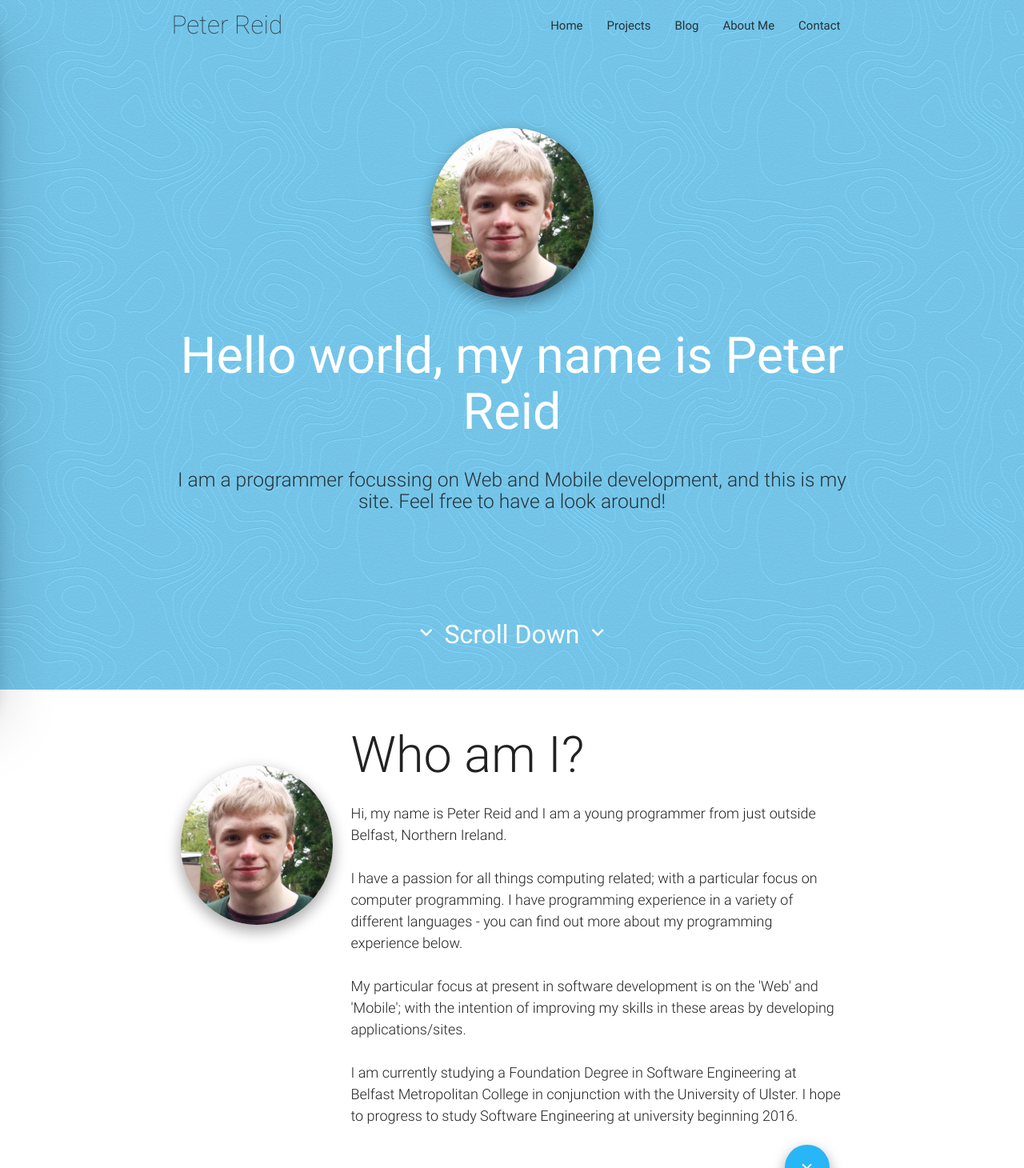
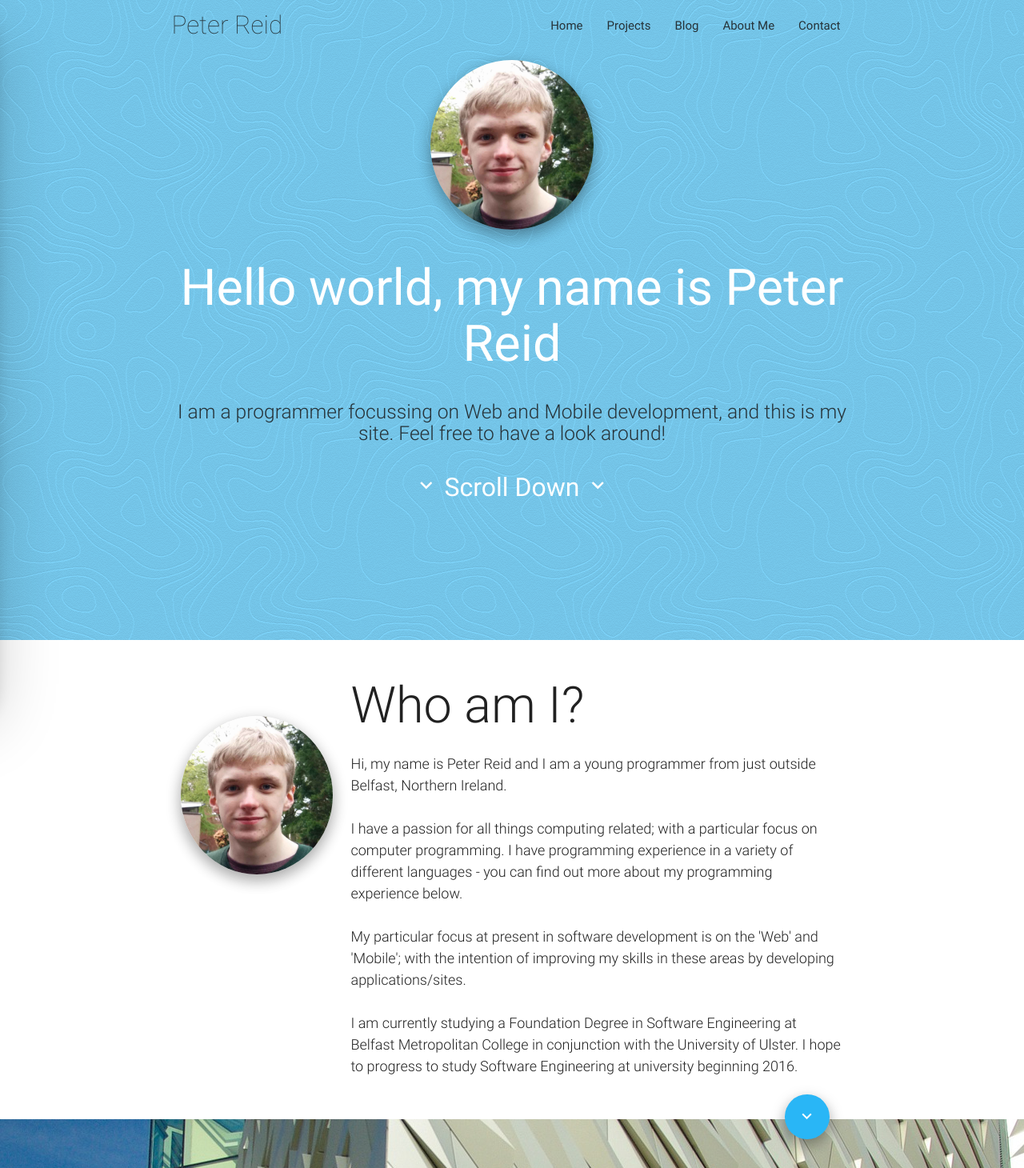
Before and after one commit to ReidWeb/ReidWeb.com, a PHP site: page /about in a window 1280 px wide. Shown: the top 1460 px of the page at 80% size. Run offline with PHP 8.4, Linux system fonts and the light colour scheme; some libraries are stand-ins or nearby versions.

Commit message:
tweaks to fix header banner on medium devices
header banner was not displaying as designed on medium devices

```diff
--- a/about/index.php
+++ b/about/index.php
@@ -54,7 +54,7 @@
             <div class="row center">
                 <h5 class="header col s12 light blue-grey-text text-darken-4" id="banner-text">I am a programmer focussing on Web and Mobile development, and this is my site. Feel free to have a look around!</h5>
             </div>
-            <div class="row center" style="margin-top:14%;margin-bottom:0px;" id="scroll-down-button-div">
+            <div class="row center" id="banner-button" id="scroll-down-button-div">
                 <a  id="download-button" class="smoothScroll" href="#download-button"><i class="small mdi-hardware-keyboard-arrow-down"></i> Scroll Down <i class="small mdi-hardware-keyboard-arrow-down"></i></a>
             </div>
             <br/>
--- a/css/about.css
+++ b/css/about.css
@@ -164,6 +164,10 @@
     color: white;
     font-size: 32px;
 }
+#banner-button{
+    margin-top:14%;
+    margin-bottom:0px;
+}
 
 /*Create z-depth-0 class for use in header*/
 
@@ -249,4 +253,14 @@ nav {
     #academic-list{
         width:64%;
     }
+    #bannerAvatarImage {
+        width: 24%;
+        margin-top: 7%;
+        margin-right: 38%;
+        margin-left: 38%;
+    }
+    #banner-button{
+    margin-top:1%;
+    margin-bottom:0px;
 }
+}
```
